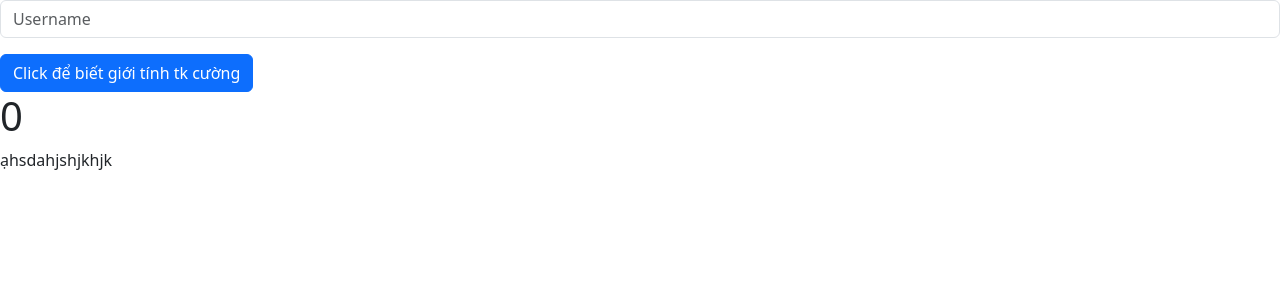
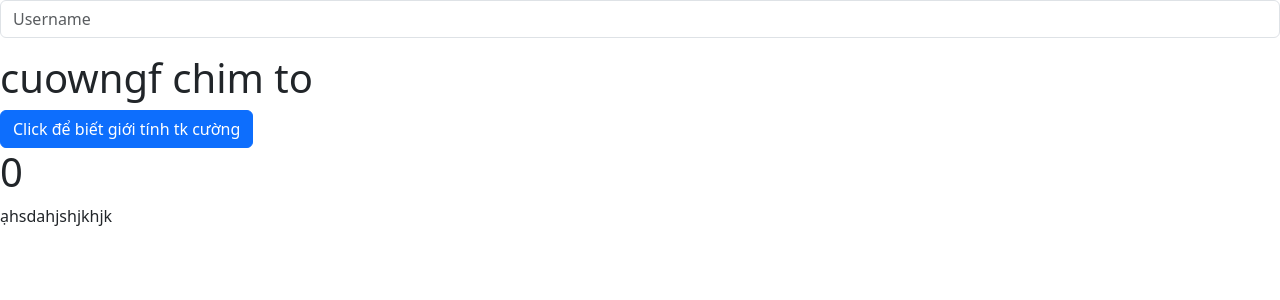
Before and after one commit to ntanh23112005/demo-vue, a Vue app: page / in a window 1280 px wide. Shown: the top 300 px of the page. Built offline with nearby package versions, Linux system fonts and the light colour scheme.

Commit message:
cuong chim to

```diff
--- a/src/views/Hello.vue
+++ b/src/views/Hello.vue
@@ -5,7 +5,9 @@
   <div class="input-group mb-3">
   <input type="text" class="form-control" placeholder="Username" v-model="gioitinh">
 </div>
-
+<div>
+  <h1>cuowngf chim to</h1>
+</div>
 <button @click="changeCC" class="btn btn-primary">Click để biết giới tính tk cường</button>
 <h1>{{ count }}</h1>
 </template>
```
